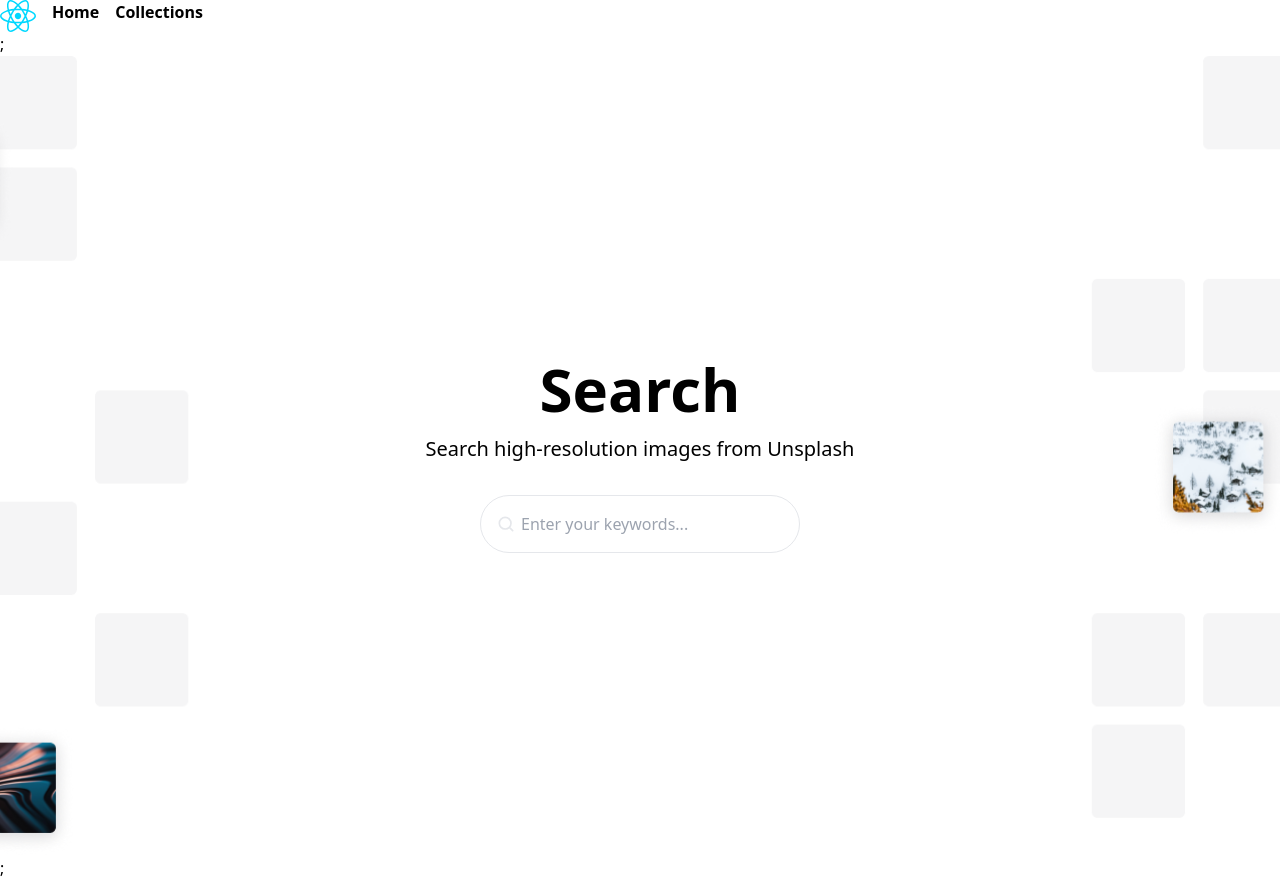
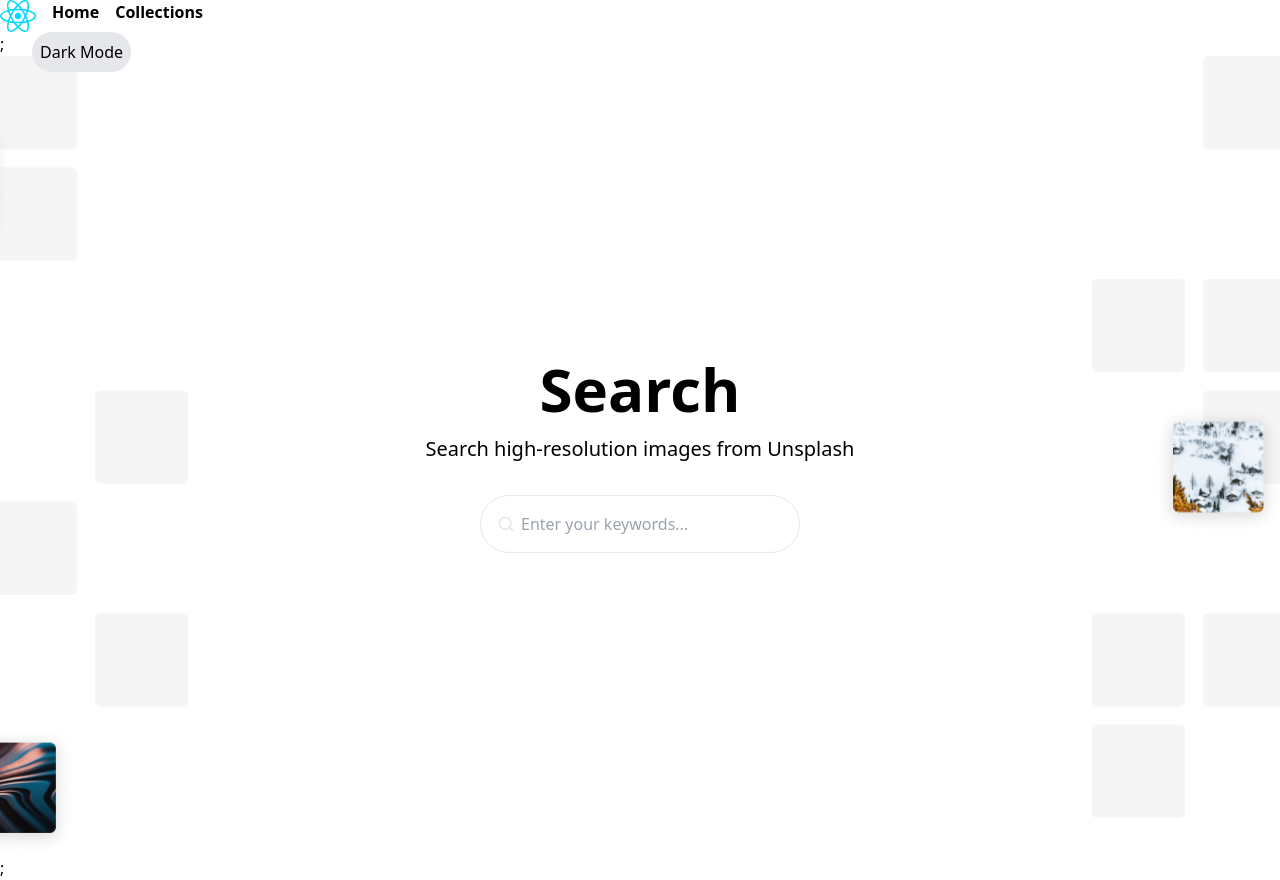
Before and after one commit to Eustusmurea/Unsplash-collections, a React (Vite) app: page / in a window 1280 px wide. Built offline with nearby package versions, Linux system fonts and the light colour scheme.

Commit message:
Updated the home page styling

```diff
--- a/src/App.css
+++ b/src/App.css
@@ -32,3 +32,15 @@
   width: 20px;
   height: 20px;
 }
+
+.dark .background {
+  background-color: #1a202c;
+}
+
+.dark .search-input {
+  border: 1px solid #4a5568;
+}
+
+.dark input::placeholder {
+  color: #a0aec0;
+}
--- /dev/null
+++ b/src/components/backgroundContext.tsx
@@ -0,0 +1,16 @@
+import React, { createContext, useContext, useState } from "react";
+
+const BackgroundContext = createContext();
+
+export const BackgroundProvider = ({ children }) => {
+  const [background, setBackground] = useState("transparent");
+  return (
+    <BackgroundContext.Provider value={{ background, setBackground }}>
+      {children}
+    </BackgroundContext.Provider>
+  );
+};
+
+export const useBackground = () => {
+  return useContext(BackgroundContext);
+};
--- a/src/components/navbar.tsx
+++ b/src/components/navbar.tsx
@@ -2,11 +2,11 @@ import React from "react";
 
 const Navbar = () => {
   return (
-    <div className="flex flex-row border-spacing-2 border-solid">
+    <div className="flex flex-row bg-transparent">
       <div className="logo">
         <img src="src/assets/react.svg" alt="logo" />
       </div>
-      <nav className="bg-white flex flex-row font-bold ">
+      <nav className="flex flex-row font-bold ">
         <div>
           <h1>Home</h1>
         </div>
--- a/src/pages/home.tsx
+++ b/src/pages/home.tsx
@@ -1,10 +1,24 @@
-import React from "react";
+import React, { useState } from "react";
 import "./../App.css";
 import searchIcon from "./../assets/Search.svg";
 
 const Home = () => {
+  const [darkMode, setDarkMode] = useState(false);
+
+  const toggleDarkMode = () => {
+    setDarkMode(!darkMode);
+    document.documentElement.classList.toggle("dark", !darkMode);
+  };
   return (
-    <div className="background h-screen flex items-center justify-center">
+    <div className="background h-screen flex items-center justify-center ${darkMode ? 'dark' :''}">
+      <div className="absolute top-4 left-4 p-4">
+        <button
+          onClick={toggleDarkMode}
+          className="p-2 rounded-full margin:50% bg-gray-200  dark:bg-gray-700"
+        >
+          {darkMode ? "Light Mode" : "Dark Mode"}
+        </button>
+      </div>
       <div className="flex flex-col items-center text-center px-4">
         <h1 className="text-4xl sm:text-5xl md:text-6xl font-bold">Search</h1>
         <p className="text-base sm:text-lg md:text-xl">
--- a/tailwind.config.js
+++ b/tailwind.config.js
@@ -1,11 +1,11 @@
 /** @type {import('tailwindcss').Config} */
 module.exports = {
-  darkMode: ["class"],
+  darkMode: ["media", "class"],
   content: [
-    './pages/**/*.{ts,tsx}',
-    './components/**/*.{ts,tsx}',
-    './app/**/*.{ts,tsx}',
-    './src/**/*.{ts,tsx}',
+    "./pages/**/*.{ts,tsx}",
+    "./components/**/*.{ts,tsx}",
+    "./app/**/*.{ts,tsx}",
+    "./src/**/*.{ts,tsx}"
   ],
   prefix: "",
   theme: {
@@ -13,25 +13,25 @@ module.exports = {
       center: true,
       padding: "2rem",
       screens: {
-        "2xl": "1400px",
-      },
+        "2xl": "1400px"
+      }
     },
     extend: {
       keyframes: {
         "accordion-down": {
           from: { height: "0" },
-          to: { height: "var(--radix-accordion-content-height)" },
+          to: { height: "var(--radix-accordion-content-height)" }
         },
         "accordion-up": {
           from: { height: "var(--radix-accordion-content-height)" },
-          to: { height: "0" },
-        },
+          to: { height: "0" }
+        }
       },
       animation: {
         "accordion-down": "accordion-down 0.2s ease-out",
-        "accordion-up": "accordion-up 0.2s ease-out",
-      },
-    },
+        "accordion-up": "accordion-up 0.2s ease-out"
+      }
+    }
   },
-  plugins: [require("tailwindcss-animate")],
-}
+  plugins: [require("tailwindcss-animate")]
+};
```
Also changed, not shown: 1 other file (tests, documents, lock files or other folders).
